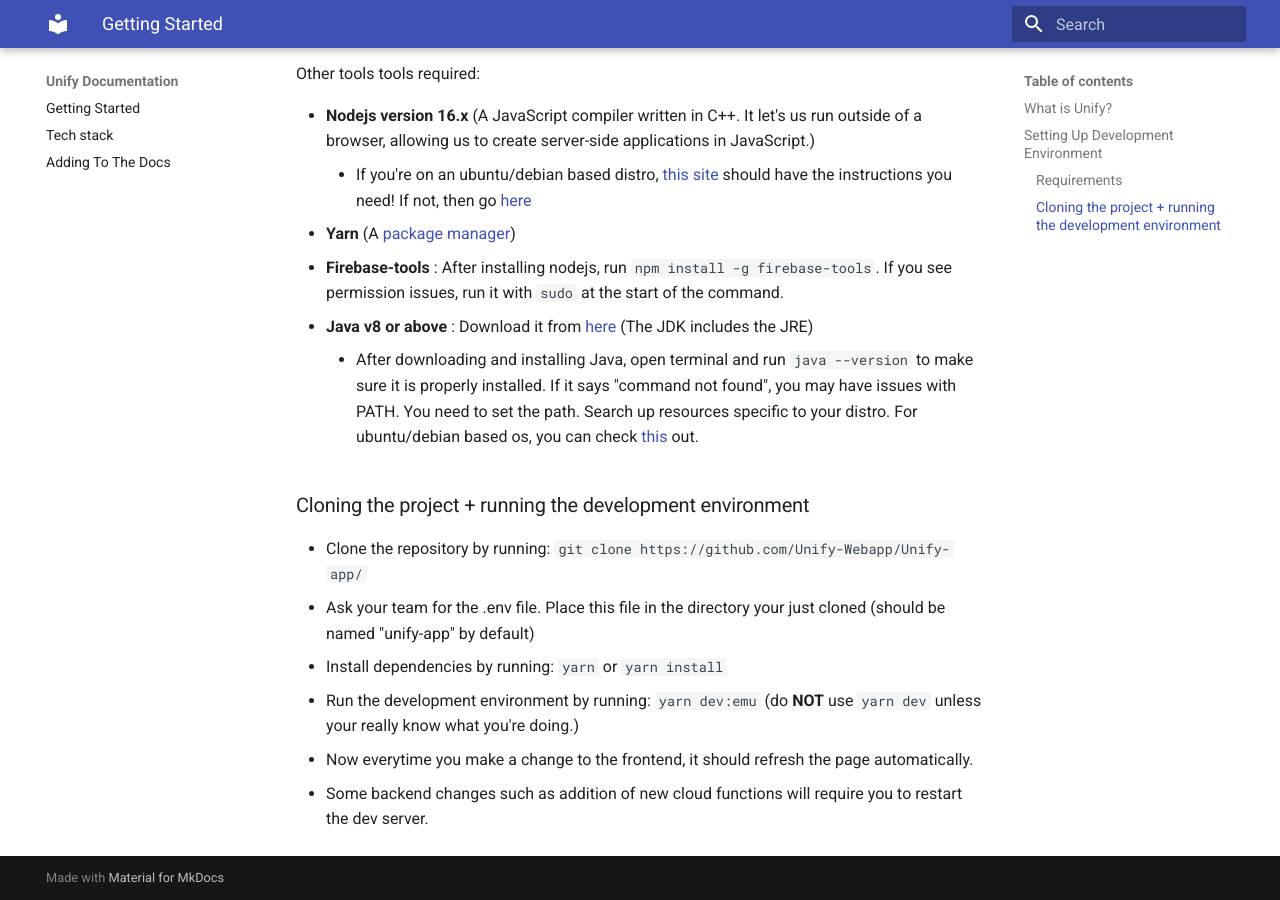
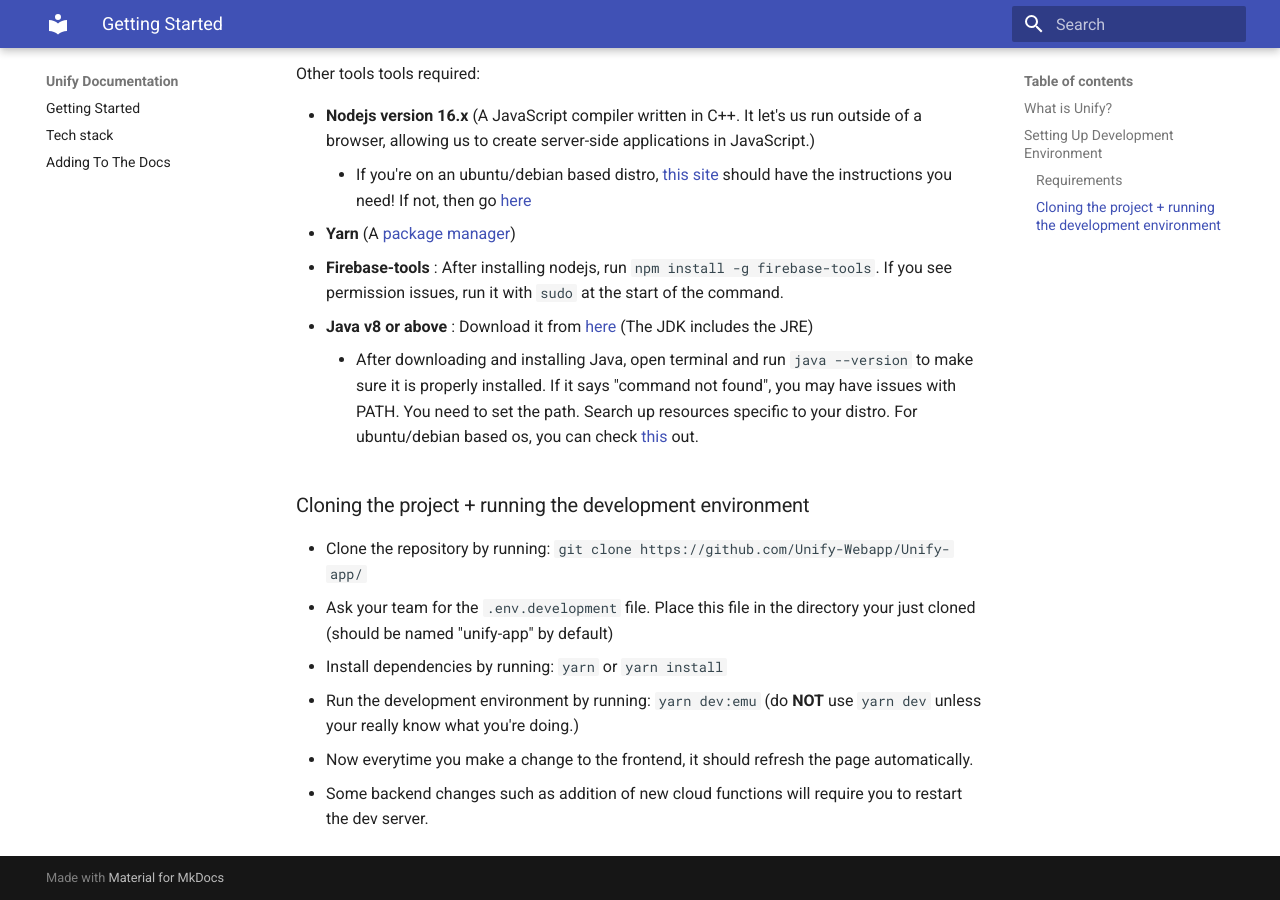
Before and after one commit to Unify-Webapp/unify-docs, an MkDocs documentation site: the page built from docs/index.md, in a window 1280 px wide and 900 px high, scrolled down 636 px. Built offline with MkDocs 1.6.1 and Material for MkDocs 9.7.7, drawn with Linux system fonts in a browser that asks for light colours.

Commit message:
- Changed `.env` to `.env.development` in the index.md

```diff
--- a/docs/index.md
+++ b/docs/index.md
@@ -23,7 +23,7 @@ Other tools tools required:
 
 ### Cloning the project + running the development environment
 - Clone the repository by running: `git clone https://github.com/Unify-Webapp/Unify-app/`
-- Ask your team for the .env file. Place this file in the directory your just cloned (should be named "unify-app" by default)
+- Ask your team for the `.env.development` file. Place this file in the directory your just cloned (should be named "unify-app" by default)
 - Install dependencies by running: `yarn` or `yarn install`
 - Run the development environment by running: `yarn dev:emu` (do **NOT** use `yarn dev` unless your really know what you're doing.)
 - Now everytime you make a change to the frontend, it should refresh the page automatically.
```
